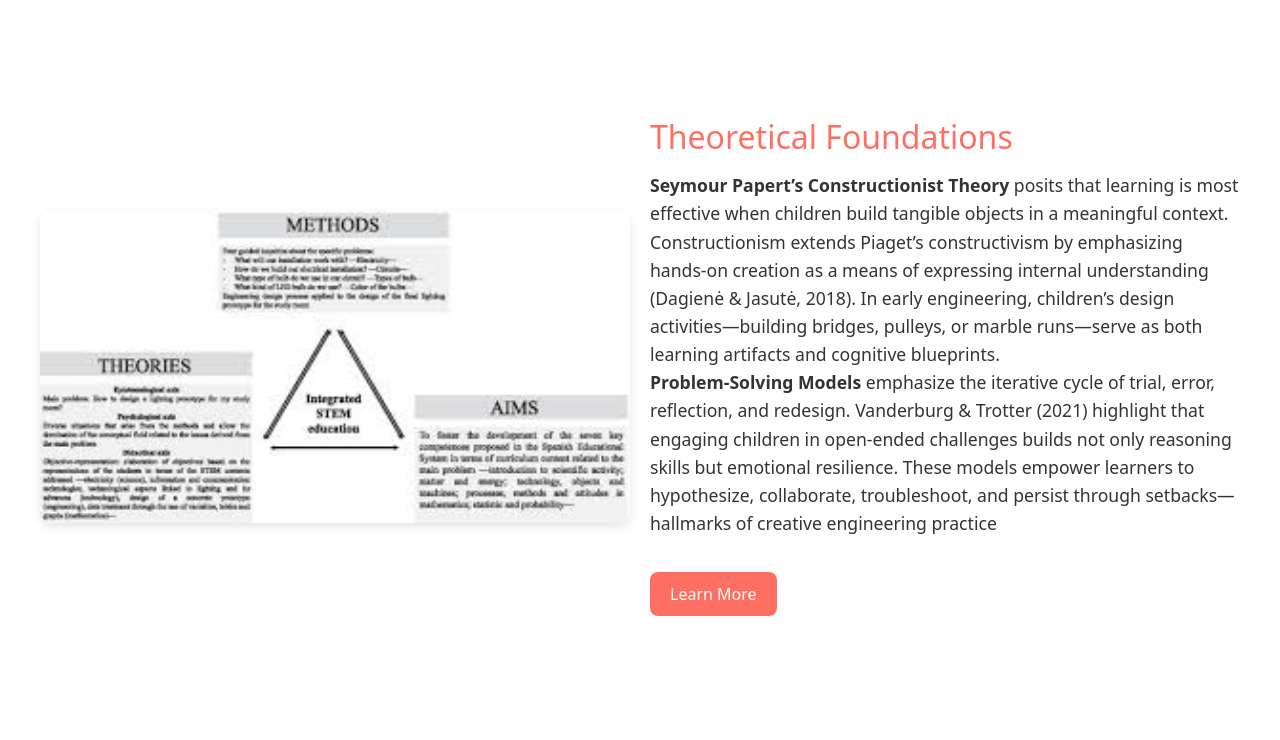
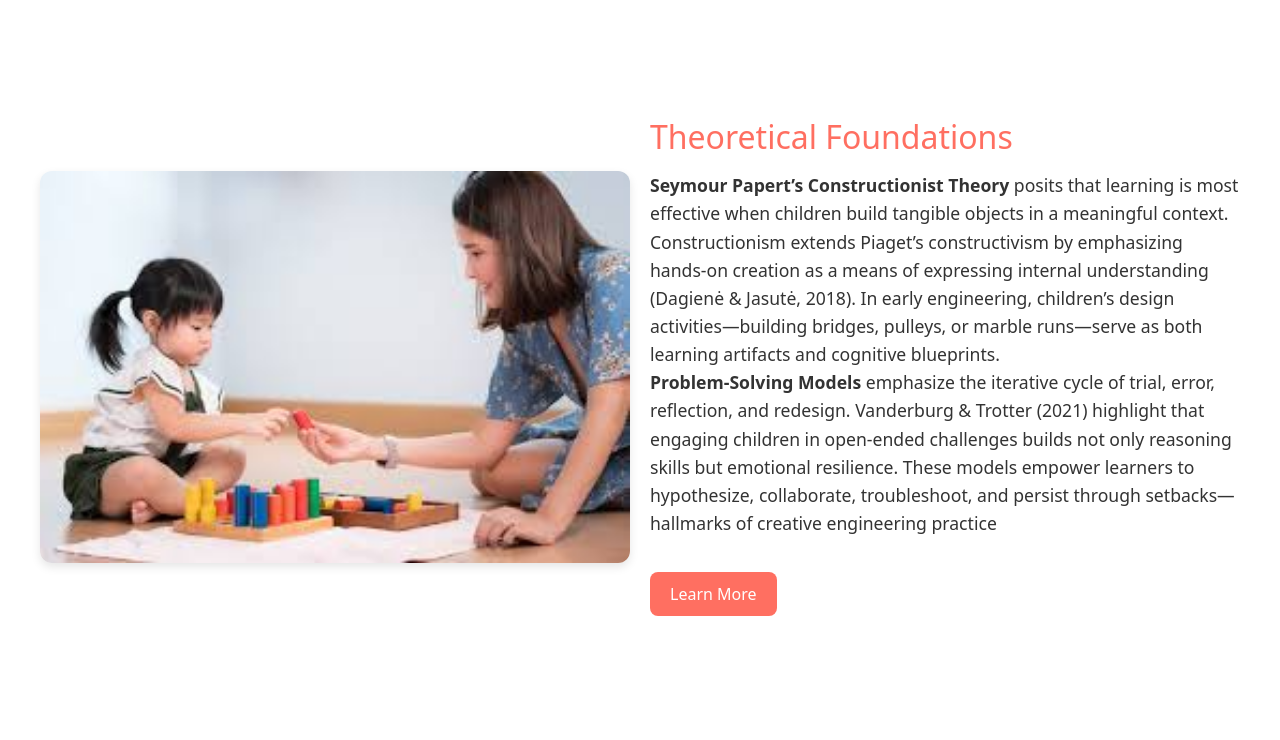
Before and after one commit to KashifShahzad999/Child-School-Curriculum, a React (Vite) app: page /engineering in a window 1280 px wide. Shown: the part 726-1466 px from the top of the page. Built offline with nearby package versions, Linux system fonts and the light colour scheme.

Commit message:
image set

```diff
--- a/src/Components/Engineering/Engineering.jsx
+++ b/src/Components/Engineering/Engineering.jsx
@@ -35,7 +35,7 @@ export default function Engineering() {
       {/* Section 2 */}
       <section className="two-column">
         <div className="image">
-          <img src="/assets/img/eng2.jpeg" alt="Early engineering design" />
+          <img src="/assets/img/lngg2.jpeg" alt="Early engineering design" />
         </div>
         <div className="content">
           <h1>Theoretical Foundations</h1>
--- a/src/Components/Humanities/Humanities.jsx
+++ b/src/Components/Humanities/Humanities.jsx
@@ -36,7 +36,7 @@ export default function Humanities() {
       <section className="two-column">
         <div className="image">
           <img
-            src="/assets/img/hass2.jpeg"
+            src="/assets/img/music5.jpeg"
             alt="Kids learning through stories"
           />
         </div>
```
